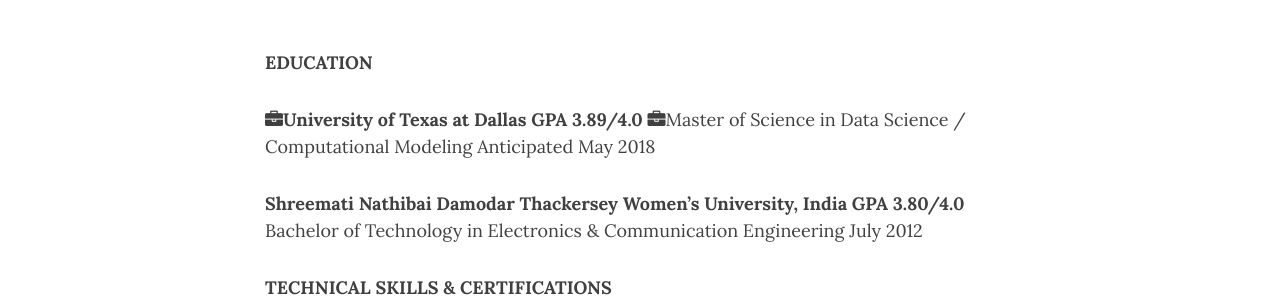
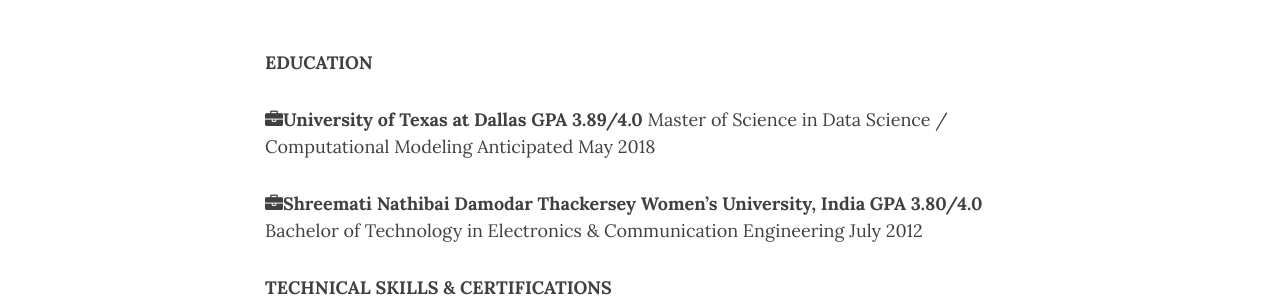
Before and after one commit to sruti-jain/sruti-jain.github.io, a Jekyll site: the page built from Resume.md, in a window 1280 px wide. Shown: the part 229-533 px from the top of the page. Built offline with Jekyll 4.4.1, drawn with Linux system fonts in a browser that asks for light colours; nearby versions of some CDN libraries.

Commit message:
Update Resume.md

```diff
--- a/Resume.md
+++ b/Resume.md
@@ -8,9 +8,9 @@
 **EDUCATION**
 
 <span class="fa fa-briefcase about-icon"></span>**University of Texas at Dallas** 														**GPA 3.89/4.0**
-<span class="fa fa-briefcase about-icon"></span>Master of Science in Data Science / Computational Modeling 						Anticipated May 2018
+Master of Science in Data Science / Computational Modeling 						Anticipated May 2018
 
-**Shreemati Nathibai Damodar Thackersey Women's University, India** 				**GPA 3.80/4.0**
+<span class="fa fa-briefcase about-icon"></span>**Shreemati Nathibai Damodar Thackersey Women's University, India** 				**GPA 3.80/4.0**
 Bachelor of Technology in Electronics & Communication Engineering 						       July 2012
 
 
```
